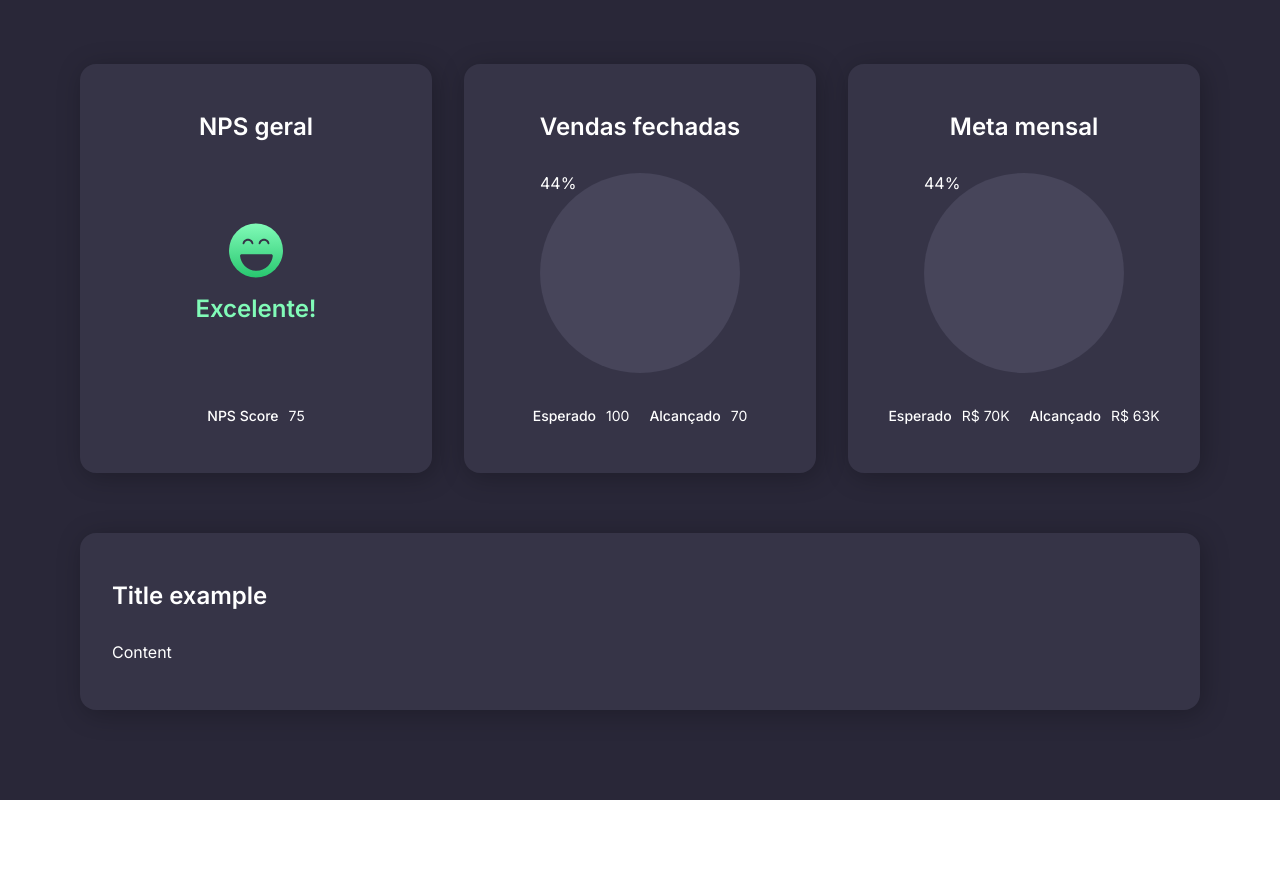
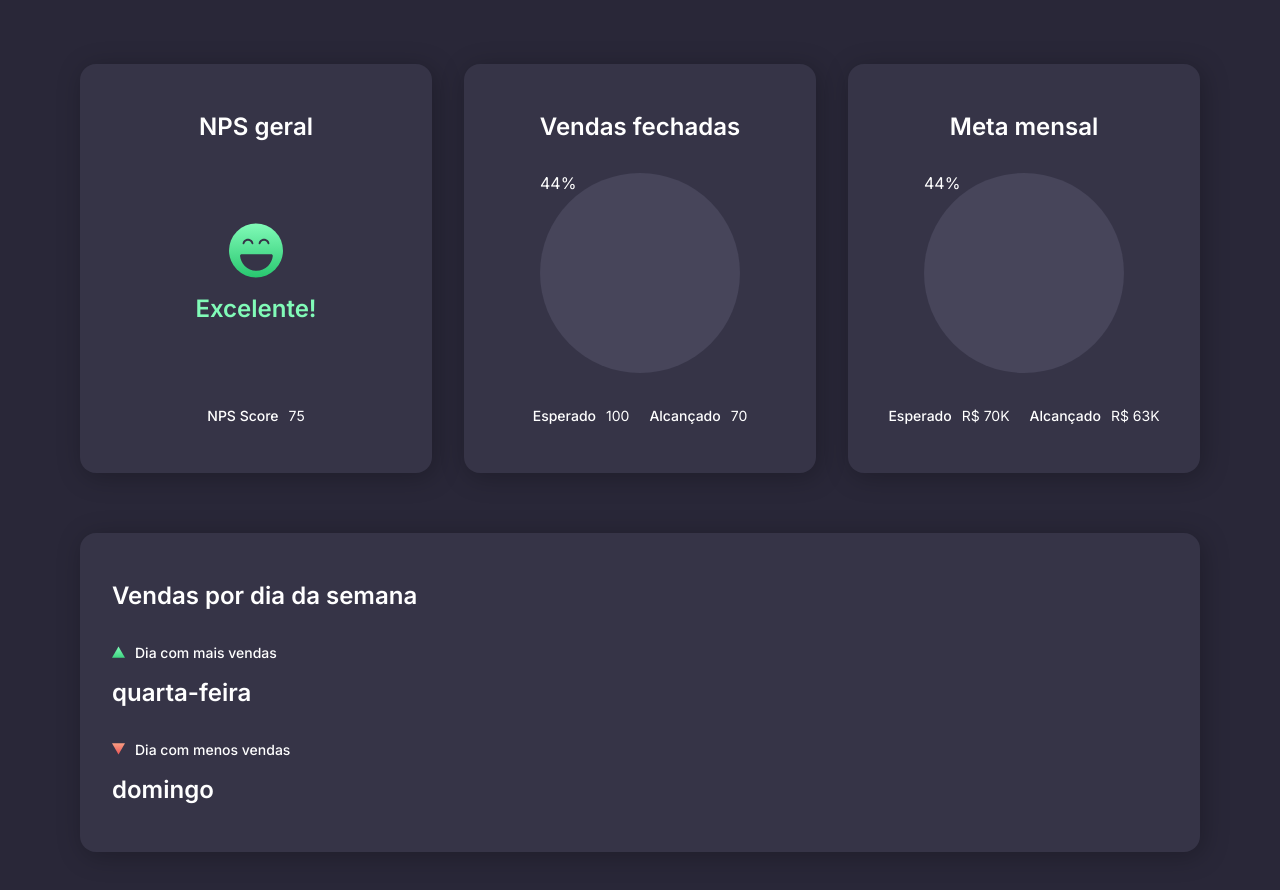
Before and after one commit to eduardamirelly/dashboard-boracodar, a React (Vite) app: page / in a window 1280 px wide. Shown: the top 890 px of the page. Before the commit the page ends 800 px from the top, so only its background shows below. Built offline with nearby package versions, Linux system fonts and the light colour scheme.

Commit message:
🚧 update App.tsx

```diff
--- a/src/App.tsx
+++ b/src/App.tsx
@@ -3,10 +3,13 @@ import { Box } from "./components/Box"
 import { Container } from "./components/Container"
 import { Content } from "./components/Content"
 import { Text } from "./components/Text"
+import { Heading } from "./components/Heading"
+import { CircleProgress } from "./components/CircleProgress"
 
 import smileSvg from './assets/smile.svg';
-import { Heading } from "./components/Heading"
-import { CircleProgress } from "./components/CircleProgress"
+import triangleUpSvg from './assets/triangle-up.svg';
+import triangleDownSvg from './assets/triangle-down.svg';
+
 
 function App() {
   return (
@@ -77,8 +80,34 @@ function App() {
             </Board>
           </Box>
 
-          <Board title="Title example" align="start">
-            Content
+          <Board title="Vendas por dia da semana" align="start">
+            <Box direction="column" gap="16">
+              <Box gap="10">
+                <img src={triangleUpSvg} alt="triangle green up" />
+
+                <Text weight="medium">
+                  Dia com mais vendas
+                </Text>
+              </Box>
+
+              <Heading>
+                quarta-feira
+              </Heading>
+            </Box>
+
+            <Box direction="column" gap="16">
+              <Box gap="10">
+                <img src={triangleDownSvg} alt="triangle red down" />
+
+                <Text weight="medium">
+                  Dia com menos vendas
+                </Text>
+              </Box>
+
+              <Heading>
+                domingo
+              </Heading>
+            </Box>
           </Board>
         </Box>
       </Content>
```
